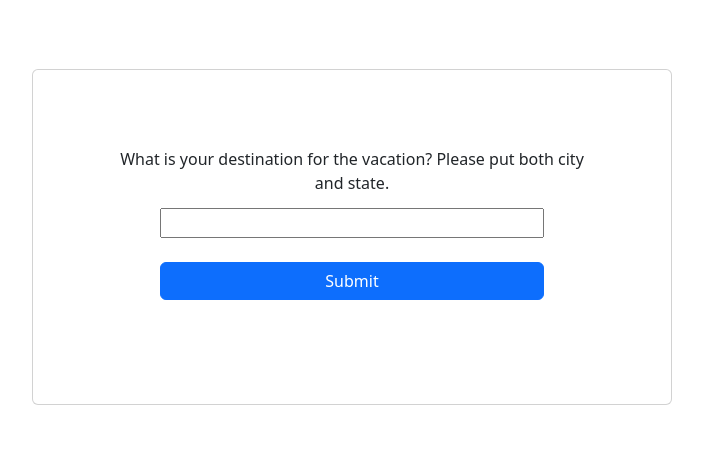
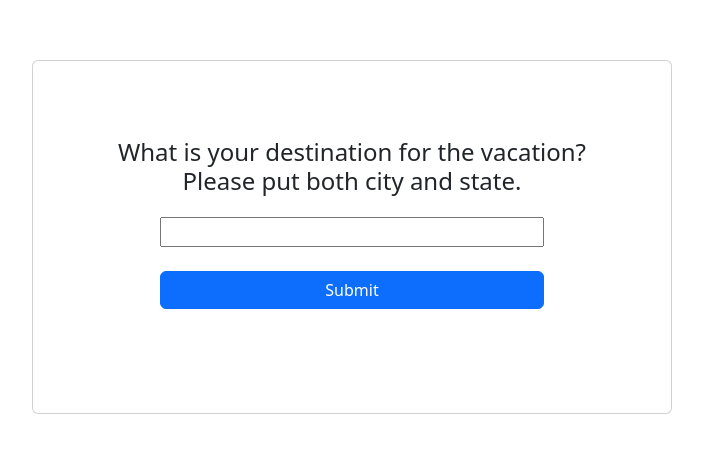
Before and after one commit to JMiller1181/capstone-frontend, a React (Vite) app: page / in a window 1280 px wide. Shown: the part 163-616 px from the top of the page, without its empty margins (288-991 px from the left). Built offline with nearby package versions, Linux system fonts and the light colour scheme.

Commit message:
style cleanup on userCheck and questions.

```diff
--- a/src/components/DateForm.tsx
+++ b/src/components/DateForm.tsx
@@ -4,9 +4,10 @@ import "react-datepicker/dist/react-datepicker.css";
 
 interface Props {
     submission: (data: object) => void;
+    dataLabel: string
 }
 
-const DateForm = ({submission}:Props) => {
+const DateForm = ({dataLabel, submission}:Props) => {
     const [startDate, setStartDate] = useState<Date | null>(null);
     const [endDate, setEndDate] = useState<Date | null>(null);
     const [datesSelected, setDatesSelected] = useState(false);
@@ -28,7 +29,7 @@ const DateForm = ({submission}:Props) => {
     const handleSubmit = (event: FormEvent) => {
         event.preventDefault();
         if(datesSelected) {
-          const dateData = { Start: startDate, End: endDate };
+          const dateData = { [dataLabel]: [startDate?.toDateString(), endDate?.toDateString()] };
           console.log(dateData);
           submission(dateData);
         }
--- a/src/components/Questionnaire.tsx
+++ b/src/components/Questionnaire.tsx
@@ -48,7 +48,12 @@ const Questionnaire = ({ onSubmit }: Props) => {
 
   const foodOptions = ["Dining at restaurants", "Cook your meals"];
 
-  const activityOptions = ["Educational", "Relaxation", "Arts & Crafts", "Tourist Hotspots"];
+  const activityOptions = [
+    "Educational",
+    "Relaxation",
+    "Arts & Crafts",
+    "Tourist Hotspots",
+  ];
 
   const lodgingOptions = [
     "Luxury resorts",
@@ -86,7 +91,7 @@ const Questionnaire = ({ onSubmit }: Props) => {
   // array of components to be used
   const components = [
     <Location dataLabel={dataLabels[cardIndex]} submission={collectAnswer} />,
-    <DateForm submission={collectAnswer} />,
+    <DateForm dataLabel={dataLabels[cardIndex]} submission={collectAnswer} />,
     <GroupSize dataLabel={dataLabels[cardIndex]} submission={collectAnswer} />,
     <Checkboxes
       options={activityOptions}
@@ -119,10 +124,15 @@ const Questionnaire = ({ onSubmit }: Props) => {
 
   //Conditional rendering of components and Final page after all questions have been answered
   return (
-    <div className="card">
-      <div className="question">{questions[cardIndex]}</div>
-      {components[cardIndex]}
-      {cardIndex === questions.length && (
+    <>
+      {cardIndex < questions.length ? (
+        <div className="card">
+          <div className="question">
+            <h4>{questions[cardIndex]}</h4>
+          </div>
+          {components[cardIndex]}
+        </div>
+      ) : (
         <div id="user-check-box">
           <h3>Does everything here look alright?</h3>
           <UserCheck questions={questions} userAnswers={userAnswers} />
@@ -139,7 +149,7 @@ const Questionnaire = ({ onSubmit }: Props) => {
           </div>
         </div>
       )}
-    </div>
+    </>
   );
 };
 
--- a/src/components/UserCheck.tsx
+++ b/src/components/UserCheck.tsx
@@ -8,13 +8,8 @@ const UserCheck = ({userAnswers, questions}:Props) => {
   return (
     <div id="user-check">
       <div id="questions">
-        {questions.map((question) => (
-          <p>{question}</p>
-        ))}
-      </div>
-      <div id="answers">
-        {answers.map((answer, index) => (
-          <p key={index}>{JSON.stringify(answer)}</p>
+        {questions.map((question, index) => (
+          <div><h5 id={index.toString()} key={index}>{question}</h5><p>{JSON.stringify(answers[index])}</p></div>
         ))}
       </div>
     </div>
--- a/src/styles/App.css
+++ b/src/styles/App.css
@@ -60,6 +60,7 @@ align-items: center;
 }
 #user-check {
     display: flex;
+    text-align: center;
 }
 #button-container {
 display: flex;
```
